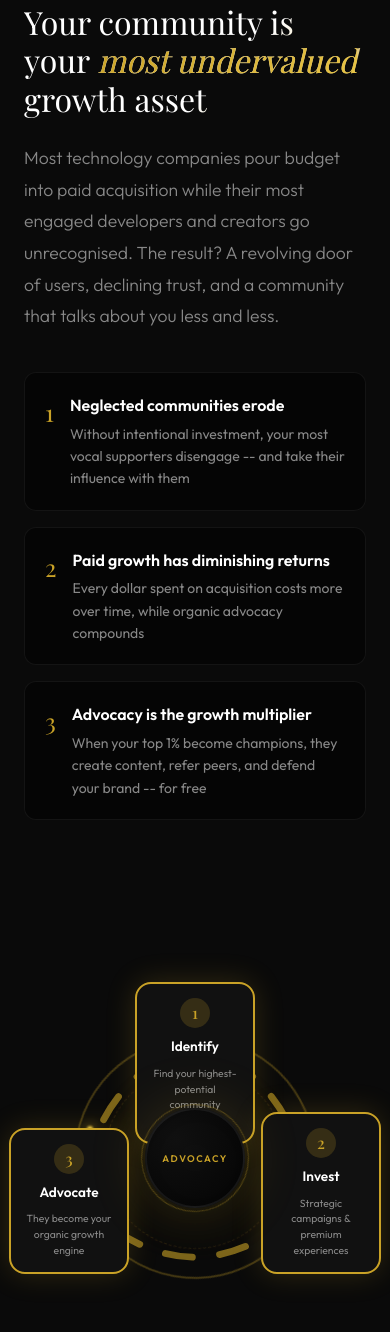
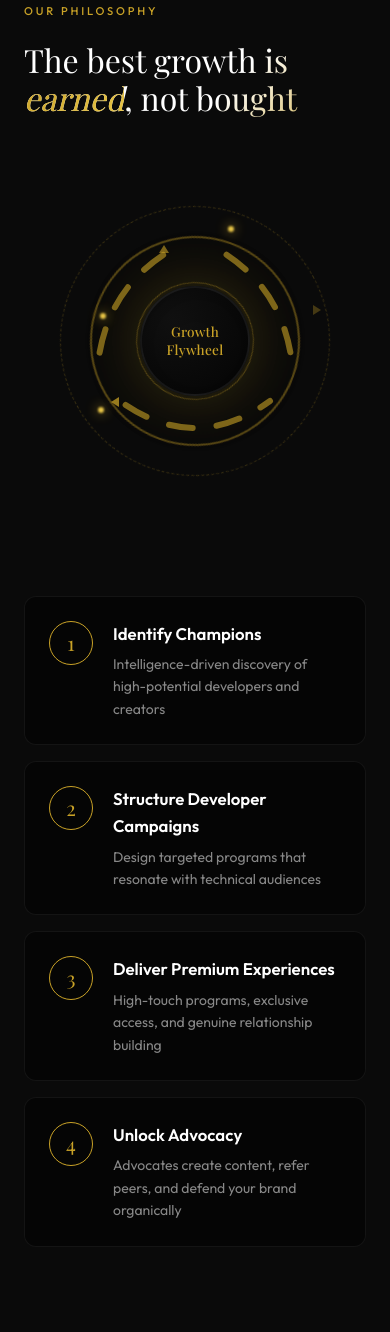
Before and after one commit to KenCarvAPI/attrakt_website, a website built with Vite: page index.html in a window 390 px wide. Shown: the part 1159-2491 px from the top of the page. Built offline with nearby package versions, Linux system fonts and the light colour scheme; no server answers; a web font is replaced by a local one.

Commit message:
Updated index.html

```diff
--- a/index.html
+++ b/index.html
@@ -66,75 +66,50 @@
     </section>
 
     <section class="philosophy" id="philosophy">
+        <div class="philosophy-header reveal">
+            <p class="section-label">OUR PHILOSOPHY</p>
+            <h2 class="section-title">The best growth is <em>earned</em>, not bought</h2>
+        </div>
         <div class="philosophy-inner">
-            <div class="reveal">
-                <h2 class="section-title">Your community is your <em>most undervalued</em> growth asset</h2>
-                <p>Most technology companies pour budget into paid acquisition while their most engaged developers and creators go unrecognised. The result? A revolving door of users, declining trust, and a community that talks about you less and less.</p>
-                <div class="philosophy-points">
-                    <div class="philosophy-point">
-                        <span class="philosophy-point-num">1</span>
-                        <div><h4>Neglected communities erode</h4><p>Without intentional investment, your most vocal supporters disengage -- and take their influence with them</p></div>
+            <div class="flywheel-container reveal">
+                <div class="flywheel">
+                    <div class="flywheel-ring-outer"></div>
+                    <div class="flywheel-ring-inner"></div>
+                    <div class="flywheel-ring-glow"></div>
+                    <div class="flywheel-arrows">
+                        <svg viewBox="0 0 100 100" preserveAspectRatio="xMidYMid meet">
+                            <path class="flywheel-arrow-path flywheel-arrow-path-1" d="M 55 18 Q 78 30, 82 55" />
+                            <path class="flywheel-arrow-path flywheel-arrow-path-2" d="M 75 70 Q 50 88, 25 70" />
+                            <path class="flywheel-arrow-path flywheel-arrow-path-3" d="M 18 55 Q 22 30, 45 18" />
+                        </svg>
                     </div>
-                    <div class="philosophy-point">
-                        <span class="philosophy-point-num">2</span>
-                        <div><h4>Paid growth has diminishing returns</h4><p>Every dollar spent on acquisition costs more over time, while organic advocacy compounds</p></div>
-                    </div>
-                    <div class="philosophy-point">
-                        <span class="philosophy-point-num">3</span>
-                        <div><h4>Advocacy is the growth multiplier</h4><p>When your top 1% become champions, they create content, refer peers, and defend your brand -- for free</p></div>
+                    <div class="flywheel-arrowhead flywheel-arrowhead-1"></div>
+                    <div class="flywheel-arrowhead flywheel-arrowhead-2"></div>
+                    <div class="flywheel-arrowhead flywheel-arrowhead-3"></div>
+                    <div class="flywheel-particle flywheel-particle-1"></div>
+                    <div class="flywheel-particle flywheel-particle-2"></div>
+                    <div class="flywheel-particle flywheel-particle-3"></div>
+                    <div class="flywheel-center">
+                        <span class="flywheel-center-text">Growth<br>Flywheel</span>
                     </div>
                 </div>
             </div>
-            <div class="flywheel-container reveal">
-                <div class="flywheel">
-                    <!-- Rotating rings -->
-                    <div class="flywheel-ring-outer"></div>
-                    <div class="flywheel-ring-inner"></div>
-                    <div class="flywheel-ring-glow"></div>
-
-                    <!-- Animated arrow paths -->
-                    <div class="flywheel-arrows">
-                        <svg viewBox="0 0 100 100" preserveAspectRatio="xMidYMid meet">
-                            <!-- Arrow from Stage 1 to Stage 2 -->
-                            <path class="flywheel-arrow-path flywheel-arrow-path-1" d="M 55 18 Q 78 30, 82 55" />
-                            <!-- Arrow from Stage 2 to Stage 3 -->
-                            <path class="flywheel-arrow-path flywheel-arrow-path-2" d="M 75 70 Q 50 88, 25 70" />
-                            <!-- Arrow from Stage 3 to Stage 1 -->
-                            <path class="flywheel-arrow-path flywheel-arrow-path-3" d="M 18 55 Q 22 30, 45 18" />
-                        </svg>
-                    </div>
-
-                    <!-- Arrow heads -->
-                    <div class="flywheel-arrowhead flywheel-arrowhead-1"></div>
-                    <div class="flywheel-arrowhead flywheel-arrowhead-2"></div>
-                    <div class="flywheel-arrowhead flywheel-arrowhead-3"></div>
-
-                    <!-- Animated particles -->
-                    <div class="flywheel-particle flywheel-particle-1"></div>
-                    <div class="flywheel-particle flywheel-particle-2"></div>
-                    <div class="flywheel-particle flywheel-particle-3"></div>
-
-                    <div class="flywheel-stage flywheel-stage-1">
-                        <div class="flywheel-stage-num">1</div>
-                        <div class="flywheel-stage-title">Identify</div>
-                        <div class="flywheel-stage-desc">Find your highest-potential community members</div>
-                    </div>
-
-                    <div class="flywheel-stage flywheel-stage-2">
-                        <div class="flywheel-stage-num">2</div>
-                        <div class="flywheel-stage-title">Invest</div>
-                        <div class="flywheel-stage-desc">Strategic campaigns & premium experiences</div>
-                    </div>
-
-                    <div class="flywheel-stage flywheel-stage-3">
-                        <div class="flywheel-stage-num">3</div>
-                        <div class="flywheel-stage-title">Advocate</div>
-                        <div class="flywheel-stage-desc">They become your organic growth engine</div>
-                    </div>
-
-                    <div class="flywheel-center">
-                        <span class="flywheel-center-text">Advocacy</span>
-                    </div>
+            <div class="philosophy-points reveal">
+                <div class="philosophy-point">
+                    <span class="philosophy-point-num">1</span>
+                    <div><h4>Identify Champions</h4><p>Intelligence-driven discovery of high-potential developers and creators</p></div>
+                </div>
+                <div class="philosophy-point">
+                    <span class="philosophy-point-num">2</span>
+                    <div><h4>Structure Developer Campaigns</h4><p>Design targeted programs that resonate with technical audiences</p></div>
+                </div>
+                <div class="philosophy-point">
+                    <span class="philosophy-point-num">3</span>
+                    <div><h4>Deliver Premium Experiences</h4><p>High-touch programs, exclusive access, and genuine relationship building</p></div>
+                </div>
+                <div class="philosophy-point">
+                    <span class="philosophy-point-num">4</span>
+                    <div><h4>Unlock Advocacy</h4><p>Advocates create content, refer peers, and defend your brand organically</p></div>
                 </div>
             </div>
         </div>
--- a/src/css/philosophy.css
+++ b/src/css/philosophy.css
@@ -2,6 +2,15 @@
   background: var(--bg-elevated);
   max-width: none;
   width: 100%;
+}
+
+.philosophy-header {
+  max-width: 1200px;
+  margin: 0 auto 3rem;
+}
+
+.philosophy .section-title {
+  margin-bottom: 0;
 }
 
 .philosophy-inner {
@@ -13,18 +22,6 @@
   align-items: center;
 }
 
-.philosophy .section-title {
-  margin-bottom: 1.5rem;
-}
-
-.philosophy .reveal > p {
-  color: var(--text-muted);
-  font-size: 1.1rem;
-  margin-bottom: 2.5rem;
-  font-weight: 300;
-  line-height: 1.8;
-}
-
 .philosophy-points {
   display: flex;
   flex-direction: column;
@@ -33,8 +30,9 @@
 
 .philosophy-point {
   display: flex;
-  gap: 1rem;
-  padding: 1.25rem;
+  align-items: flex-start;
+  gap: 1.25rem;
+  padding: 1.5rem;
   background: var(--bg);
   border: 1px solid var(--border);
   border-radius: 12px;
@@ -48,19 +46,29 @@
 }
 
 .philosophy-point-num {
+  flex-shrink: 0;
+  display: inline-flex;
+  align-items: center;
+  justify-content: center;
+  width: 44px;
+  height: 44px;
+  border-radius: 50%;
+  border: 1.5px solid var(--primary);
   font-family: 'Playfair Display', serif;
-  font-size: 1.5rem;
+  font-size: 1.25rem;
   color: var(--primary);
+  background: transparent;
 }
 
 .philosophy-point h4 {
-  font-size: 1rem;
-  margin-bottom: 0.25rem;
+  font-size: 1.05rem;
+  margin-bottom: 0.35rem;
 }
 
 .philosophy-point p {
   font-size: 0.875rem;
   color: var(--text-muted);
+  line-height: 1.6;
 }
 
 /* Flywheel */
@@ -76,29 +84,29 @@
 .flywheel {
   position: relative;
   width: 100%;
-  max-width: 550px;
+  max-width: 450px;
   aspect-ratio: 1;
 }
 
 .flywheel-ring-outer {
   position: absolute;
-  inset: 60px;
+  inset: 20px;
   border-radius: 50%;
-  border: 2px solid rgba(201, 162, 39, 0.3);
+  border: 1px dashed rgba(201, 162, 39, 0.25);
   animation: flywheel-rotate 40s linear infinite;
 }
 
 .flywheel-ring-inner {
   position: absolute;
-  inset: 100px;
+  inset: 60px;
   border-radius: 50%;
-  border: 1px dashed rgba(201, 162, 39, 0.15);
+  border: 2px solid rgba(201, 162, 39, 0.4);
   animation: flywheel-rotate 35s linear infinite reverse;
 }
 
 .flywheel-ring-glow {
   position: absolute;
-  inset: 80px;
+  inset: 40px;
   border-radius: 50%;
   background: radial-gradient(circle, rgba(201, 162, 39, 0.08) 0%, transparent 70%);
   animation: glow-pulse 4s ease-in-out infinite;
@@ -118,8 +126,8 @@
   top: 50%;
   left: 50%;
   transform: translate(-50%, -50%);
-  width: 120px;
-  height: 120px;
+  width: 140px;
+  height: 140px;
   background: radial-gradient(circle at 30% 30%, var(--bg-card), var(--bg));
   border: 2px solid var(--border);
   border-radius: 50%;
@@ -140,91 +148,14 @@
   animation: flywheel-rotate 20s linear infinite;
 }
 
-.flywheel-center-icon {
-  font-size: 2rem;
-  margin-bottom: 0.25rem;
-  animation: icon-pulse 3s ease-in-out infinite;
-}
-
 .flywheel-center-text {
-  font-size: 0.7rem;
-  text-transform: uppercase;
-  letter-spacing: 0.15em;
+  font-family: 'Playfair Display', serif;
+  font-size: 1rem;
+  text-align: center;
+  line-height: 1.3;
   color: var(--primary);
-  font-weight: 600;
-}
-
-@keyframes icon-pulse {
-  0%, 100% { transform: scale(1); }
-  50% { transform: scale(1.06); }
-}
-
-.flywheel-stage {
-  position: absolute;
-  width: 160px;
-  padding: 1.25rem;
-  background: var(--bg-card);
-  border: 2px solid var(--border);
-  border-radius: var(--radius-md);
-  text-align: center;
-  transition: border-color 0.6s var(--ease-out), box-shadow 0.6s var(--ease-out), transform 0.6s var(--ease-out);
-  z-index: 5;
-}
-
-.flywheel-stage:hover {
-  z-index: 20;
-  transform: scale(1.03);
-  box-shadow: 0 0 40px rgba(201, 162, 39, 0.15);
-}
-
-.flywheel-stage-1 {
-  top: -10px;
-  left: 50%;
-  transform: translateX(-50%);
-  border-color: var(--primary);
-  box-shadow: 0 0 30px rgba(201, 162, 39, 0.2);
-}
-
-.flywheel-stage-2 {
-  bottom: 70px;
-  right: -20px;
-  border-color: var(--primary);
-  box-shadow: 0 0 30px rgba(201, 162, 39, 0.2);
-}
-
-.flywheel-stage-3 {
-  bottom: 70px;
-  left: -20px;
-  border-color: var(--primary);
-  box-shadow: 0 0 30px rgba(201, 162, 39, 0.2);
-}
-
-.flywheel-stage-num {
-  display: inline-flex;
-  align-items: center;
-  justify-content: center;
-  width: 36px;
-  height: 36px;
-  border-radius: 50%;
-  font-family: 'Playfair Display', serif;
-  font-size: 1.25rem;
   font-weight: 500;
-  margin-bottom: 0.75rem;
-  background: rgba(201, 162, 39, 0.2);
-  color: var(--primary);
-}
-
-.flywheel-stage-title {
-  font-size: 1rem;
-  font-weight: 600;
-  margin-bottom: 0.5rem;
-  color: var(--text);
-}
-
-.flywheel-stage-desc {
-  font-size: 0.75rem;
-  color: var(--text-muted);
-  line-height: 1.5;
+  letter-spacing: 0.02em;
 }
 
 /* Arrows */
@@ -360,26 +291,12 @@
   }
 
   .flywheel-container {
-    min-height: 450px;
-    margin-top: 3rem;
+    min-height: 400px;
   }
 
   .flywheel {
-    max-width: 480px;
+    max-width: 380px;
     margin: 0 auto;
-  }
-
-  .flywheel-stage {
-    width: 140px;
-    padding: 1rem;
-  }
-
-  .flywheel-stage-title {
-    font-size: 0.9rem;
-  }
-
-  .flywheel-stage-desc {
-    font-size: 0.7rem;
   }
 }
 
@@ -390,29 +307,16 @@
   }
 
   .flywheel-container {
-    min-height: 420px;
+    min-height: 350px;
   }
 
   .flywheel {
-    max-width: 360px;
+    max-width: 300px;
   }
 
-  .flywheel-ring-outer { inset: 50px; }
-  .flywheel-ring-inner { inset: 80px; }
-  .flywheel-ring-glow { inset: 65px; }
-
-  .flywheel-stage {
-    width: 120px;
-    padding: 0.875rem;
-  }
-
-  .flywheel-stage-1 { top: -5px; }
-  .flywheel-stage-2 { bottom: 55px; right: -15px; }
-  .flywheel-stage-3 { bottom: 55px; left: -15px; }
-  .flywheel-stage-num { width: 30px; height: 30px; font-size: 1rem; margin-bottom: 0.5rem; }
-  .flywheel-stage-title { font-size: 0.85rem; }
-  .flywheel-stage-desc { font-size: 0.65rem; }
-  .flywheel-center { width: 100px; height: 100px; }
-  .flywheel-center-icon { font-size: 1.5rem; }
-  .flywheel-center-text { font-size: 0.6rem; }
+  .flywheel-ring-outer { inset: 15px; }
+  .flywheel-ring-inner { inset: 45px; }
+  .flywheel-ring-glow { inset: 30px; }
+  .flywheel-center { width: 110px; height: 110px; }
+  .flywheel-center-text { font-size: 0.85rem; }
 }
```
